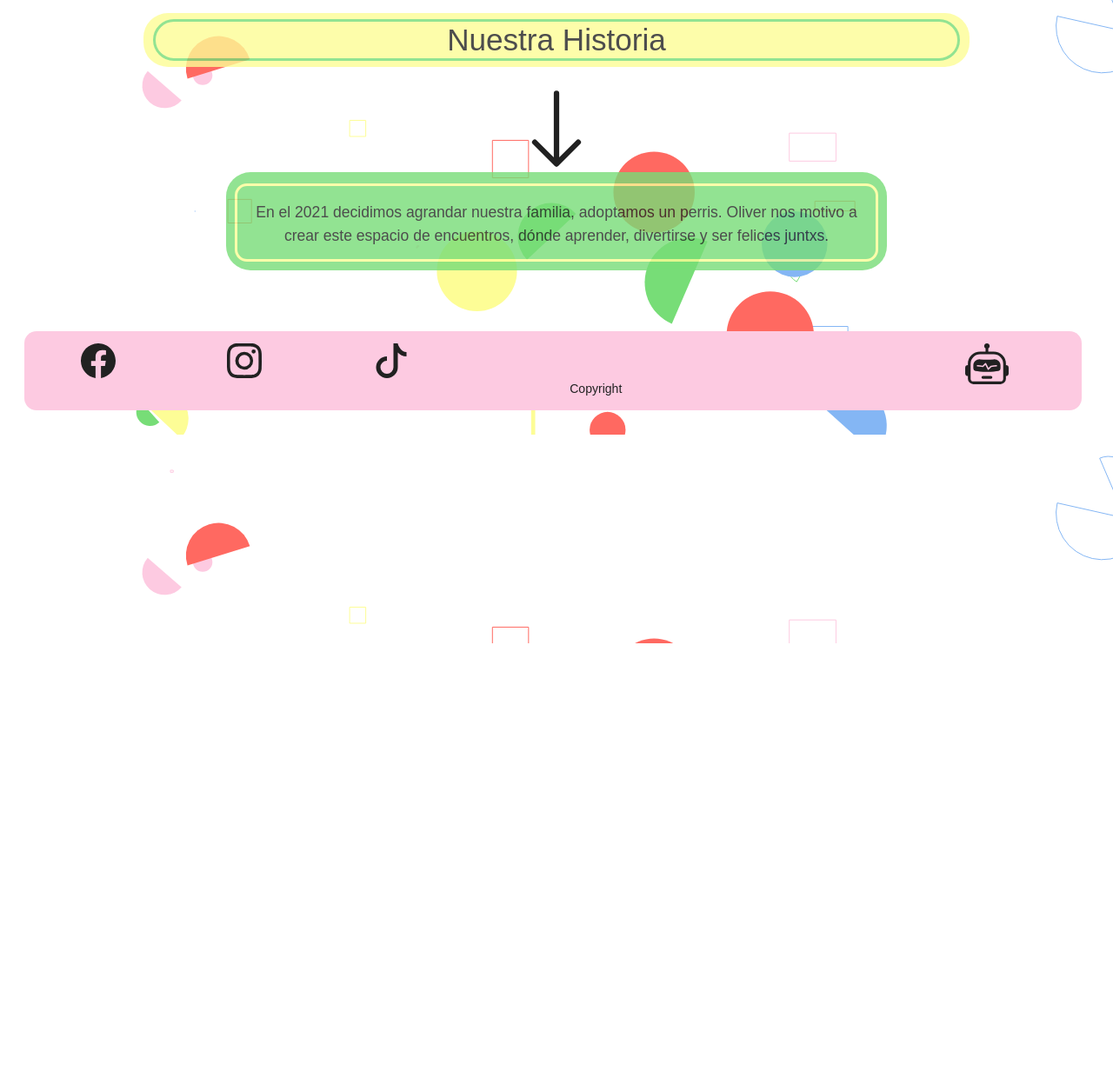
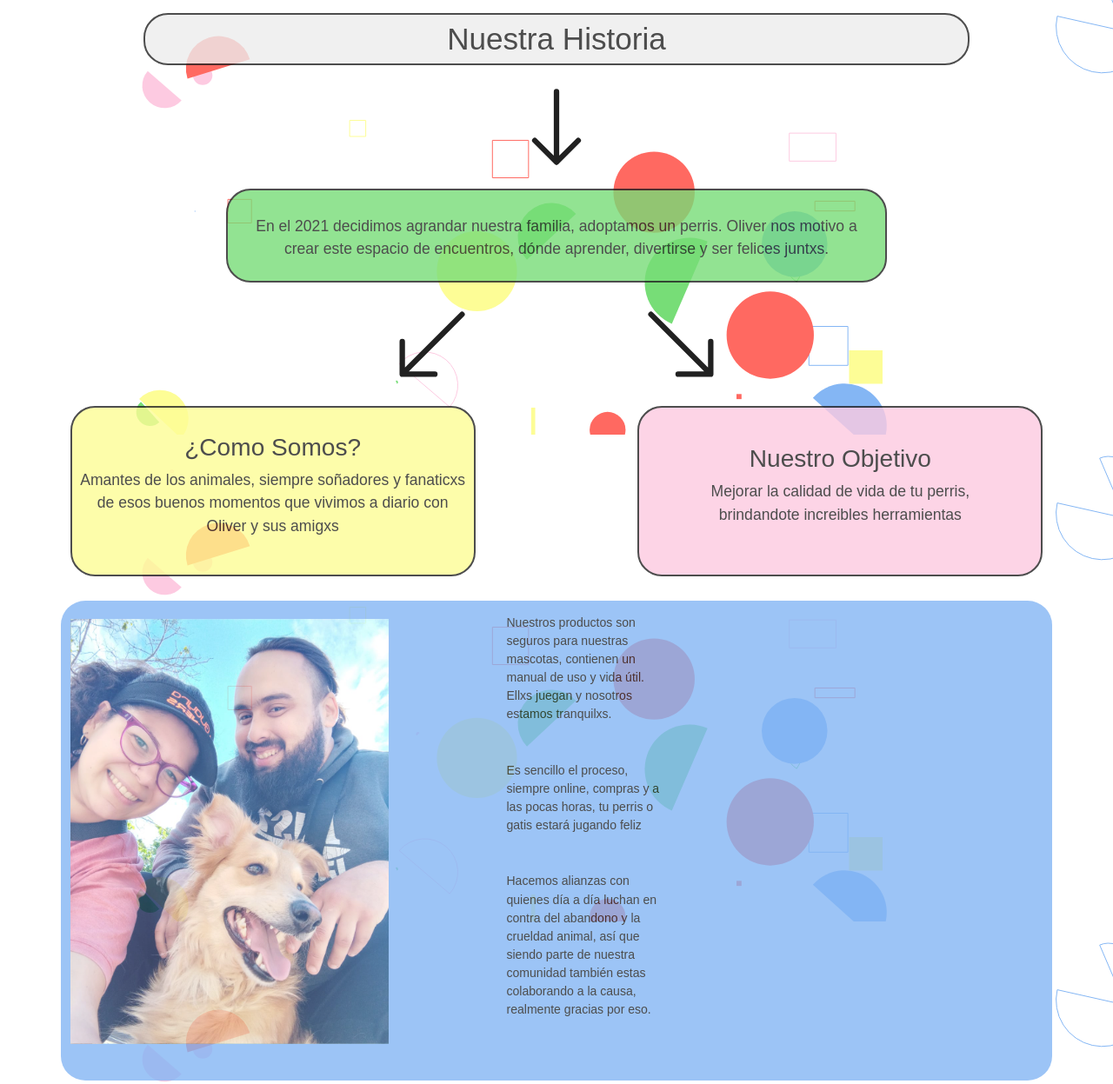
Before and after one commit to JoseParraga31/PetShop-Parraga, a plain HTML site: page nosotros.html in a window 1280 px wide. Shown: the part 60-1307 px from the top of the page at 87% size. Before the commit the page ends 800 px from the top, so only its background shows below. Drawn offline with nearby package versions, Linux system fonts and the light colour scheme.

Commit message:
completamos la segunda seccion y corregimos estilos que se pisaban entre si en otros html tambien incluimos algunas imagenes

```diff
--- a/nosotros.html
+++ b/nosotros.html
@@ -99,7 +99,7 @@
 
             </div>
             <div class="col-md-10 titulo-container">
-                <h1 class="titulo w-100">
+                <h1 class="titulo w-100 centrado">
                     Nuestra Historia
                 </h1>
             </div>
@@ -108,7 +108,7 @@
             </div>
         </div>
         <div class="row flecha-container">
-            <div class="col-md-12 d-flex align-content-center espacio d-flex justify-content-center">
+            <div class="col-md-12 espacio d-flex justify-content-center">
                 <div class="flecha">
                     <svg xmlns="http://www.w3.org/2000/svg" width="100" height="100" fill="currentColor" class="bi bi-arrow-down" viewBox="0 0 16 16">
                     <path fill-rule="evenodd" d="M8 1a.5.5 0 0 1 .5.5v11.793l3.146-3.147a.5.5 0 0 1 .708.708l-4 4a.5.5 0 0 1-.708 0l-4-4a.5.5 0 0 1 .708-.708L7.5 13.293V1.5A.5.5 0 0 1 8 1z"/>
@@ -116,7 +116,7 @@
                 </div>
             </div>
         </div>
-        <div class="row esapcio">
+        <div class="row espacio">
             <div class="col-md-2">
             </div>
             <div class="col-md-8 historia-container">
@@ -128,6 +128,73 @@
             </Div>
             <div class="col-md-2"></div>
         </div>
+        <div class="row espacio felchas-lados">
+            <div class="col-md-12 d-flex justify-content-center">
+                <div class="col-md-5 flecha-isquierda d-flex justify-content-end">
+                    <svg xmlns="http://www.w3.org/2000/svg" width="100" height="100" fill="currentColor" class="bi bi-arrow-down-left" viewBox="0 0 16 16">
+                        <path fill-rule="evenodd" d="M2 13.5a.5.5 0 0 0 .5.5h6a.5.5 0 0 0 0-1H3.707L13.854 2.854a.5.5 0 0 0-.708-.708L3 12.293V7.5a.5.5 0 0 0-1 0v6z"/>
+                    </svg>
+
+                </div>
+                <div class="col-md-2"></div>
+                <div class="col-md-5 flecha-derecha d-flex justify-content-start">
+                    <svg xmlns="http://www.w3.org/2000/svg" width="100" height="100" fill="currentColor" class="bi bi-arrow-down-right" viewBox="0 0 16 16">
+                        <path fill-rule="evenodd" d="M14 13.5a.5.5 0 0 1-.5.5h-6a.5.5 0 0 1 0-1h4.793L2.146 2.854a.5.5 0 1 1 .708-.708L13 12.293V7.5a.5.5 0 0 1 1 0v6z"/>
+                    </svg>
+
+                </div>
+            </div>
+        </div>
+        <div class="row info-container espacio">
+            <div class="col-md-12 d-flex justify-content-center">
+                <div class="card col-md-5 justify-content-center como-somos-container">
+                    <div class="encabezado">
+                        <h2 class="como-somos-titulo d-flex justify-content-center ">
+                            ¿Como Somos?
+                        </h2>
+                    </div>
+                    <div class="como-somos d-flex justify-content-center ">
+                        <p class="centrado txt-como-somos fs-5">
+                            Amantes de los animales, siempre soñadores y fanaticxs de esos buenos momentos que vivimos a diario con Oliver y sus amigxs
+                        </p>
+                    </div>
+                </div>
+                <div class="col-md-2"></div>
+                <div class="card col-md-5 d-flex justify-content-center nuestro-objetivo-container">
+                    <div class="encabezado2">
+                        <div class="nuestro-objetivo-titulo">
+                            <h2 class="nuestro-objetivo d-flex justify-content-center ">
+                                Nuestro Objetivo
+                            </h2>
+                        </div>
+                        <div class="nuestro-objetivo d-flex justify-content-center ">
+                            <p class="fs-5 centrado">
+                                Mejorar la calidad de vida de tu perris, brindandote increibles herramientas
+                            </p>
+                        </div>
+                    </div>
+                </div>
+            </div>
+
+        </div>
+    </section>
+    <section class="container d-flex container-valor">
+            <div class="row espacio d-flex">
+                    <img class=" foto-familia img-fluid" src="Multimedia/Images/familia-oliver2.jpeg" alt="">
+            </div>
+            <div class="row d-flex flex-column justify-content-around textos-valor">
+                <div class="col-md-4">
+                    <p>Nuestros productos son seguros para nuestras mascotas, contienen un manual de uso y vida útil. Ellxs juegan y nosotros estamos tranquilxs.
+                    </p>
+                </div>
+                <div class="col-md-4">
+                    <p>Es sencillo el proceso, siempre online, compras y a las pocas horas, tu perris o gatis estará jugando feliz
+                    </p>
+                </div>
+                <div class="col-md-4">
+                    <p>Hacemos alianzas con quienes día a día luchan en contra del abandono y la crueldad animal, así que siendo parte de nuestra comunidad también estas colaborando a la causa, realmente gracias por eso.</p>
+                </div>
+            </div>
     </section>
 
     <footer>
--- a/style.css
+++ b/style.css
@@ -78,7 +78,7 @@ a{
 ul li{
     list-style: none;
 }
-.card:hover{
+.carta1:hover{
     border: #77dd77 0.2em solid;
 }
 .img{
@@ -144,6 +144,8 @@ footer{
     justify-content: center;
     border-radius: 1em;
     background-color: #EDEDED;
+    border: solid 2px;
+    opacity: 0.8;
     flex-wrap: wrap;
 }
 .text-area-container{
@@ -152,6 +154,7 @@ footer{
     justify-content: center;
     width: 60%;
     background: #77dd77;
+    border: solid 2px;
     opacity: 0.8;
     border-radius: 2em;
     flex-wrap: wrap;
@@ -159,7 +162,7 @@ footer{
 .text-area{
 width: 60%;
 }
-.titulo{
+.titulo1{
     display: flex;
     justify-content: center;
 }
@@ -181,6 +184,7 @@ width: 60%;
     display: flex;
     border-radius: 2em;
     background-color: #ff6961;
+    border: solid 2px;
     opacity: 0.8;
     justify-content: center;
 }
@@ -202,6 +206,7 @@ width: 60%;
     width: 15%;
     border-radius: 1em;
     background-color: #fdfd96;
+    border: solid 2px;
     opacity: 0.8;
     display: flex;
     justify-content: center;
@@ -212,29 +217,62 @@ margin-top: 1.5em;
 /* Fin estilos del formulario*/
 /* Estilos de nosotros.html*/
 .titulo-container{
-    background-color: #fdfd96;
+    background-color: #EDEDED;
+    border: solid 2px;
     opacity: 0.8;
     border-radius: 2em;
 }
 .titulo{
     margin-top: 0.2em;
-    border: solid 3px #77dd77;
     border-radius: 1em;
 }
 .historia-container{
     background-color: #77dd77;
+    border: solid 2px;
     opacity: 0.8;
     border-radius: 2em;
     padding: 0.7em;
 }
 .historia{
     margin-top: 0.2em;
-    border: solid 3px #fdfd96;
     border-radius: 1em;
 }
 .texto-historia{
     margin-top: 1em;
 }
+.txt-como-somos{
+    margin-left: 0.5em;
+    margin-right: 0.5em;
+}
+.como-somos-container{
+    background-color: #fdfd96;
+    border: solid 2px;
+    opacity: 0.8;
+    border-radius: 2em;
+}
+.nuestro-objetivo-container{
+    padding: 3em;
+    background-color: #fdcae1;
+    border: solid 2px;
+    opacity: 0.8;
+    border-radius: 2em;
+}
+.container-valor{
+    background-color: #84b6f4;
+    opacity: 0.8;
+    border-radius: 2em;
+    padding-bottom: 3em;
+    margin-top: 2em;
+}
+.foto-familia{
+    width: 80%;
 
+}
+.textos-valor{
+margin-left: 2em;
+}
+.txt-valor{
+    border-bottom: solid 2px;
+}
 
 /* Fin Estilos de nosotros.html*/
```
Also changed, not shown: contacto.html (+1 -1 lines), index.html (+8 -8 lines), Multimedia/Images/estas-son-las-razones-por-las-que-tu-familia-deberia-tener-un-perro6.jpg (added), Multimedia/Images/familia-oliver.jpeg (added), Multimedia/Images/familia-oliver2.jpeg (added), Multimedia/Images/oliver-pelota.jpeg (added), Multimedia/Images/oliver.jpeg (added), Multimedia/Images/oliver2.jpg (added), Multimedia/Images/oliver3.jpg (added).
